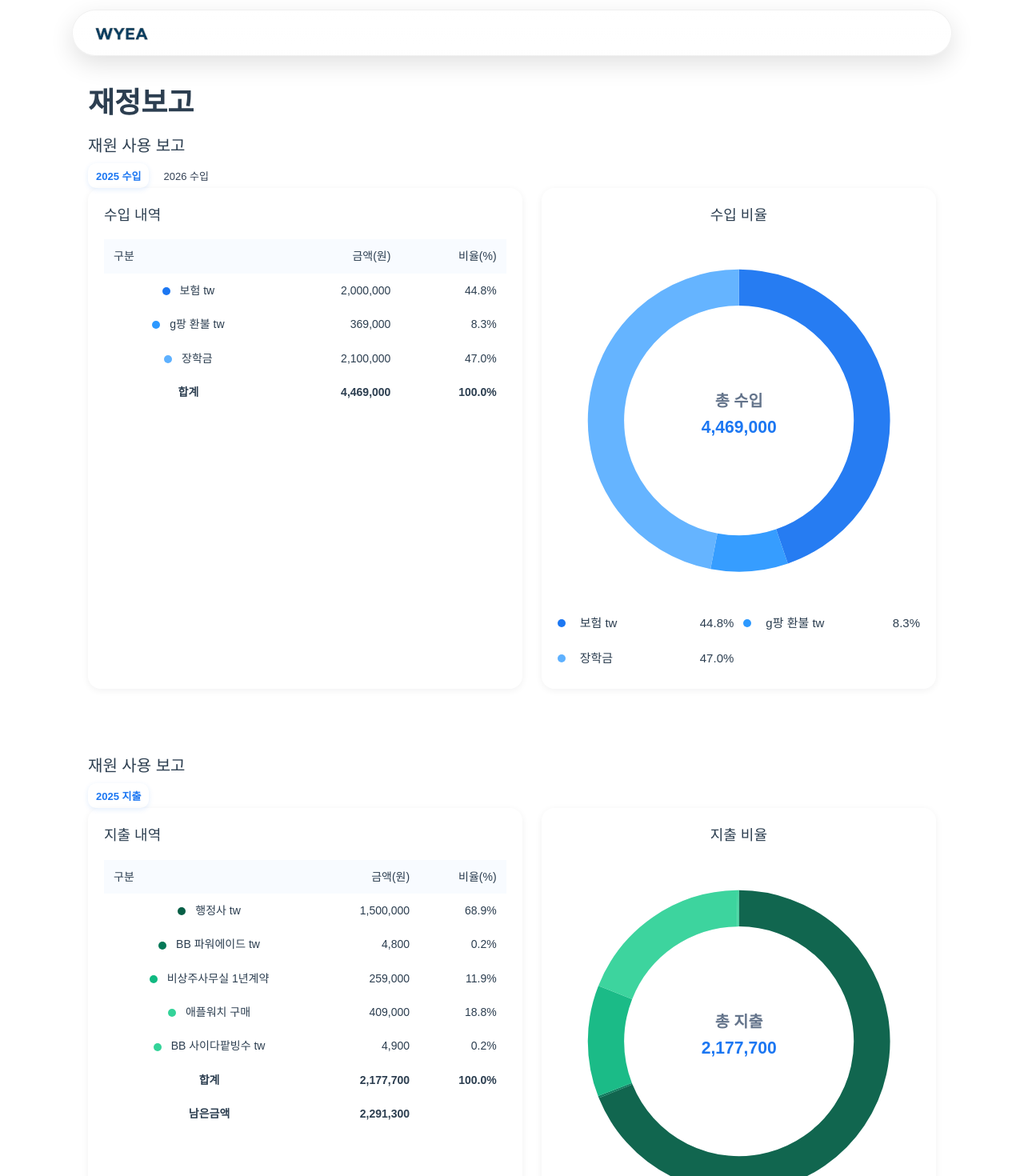
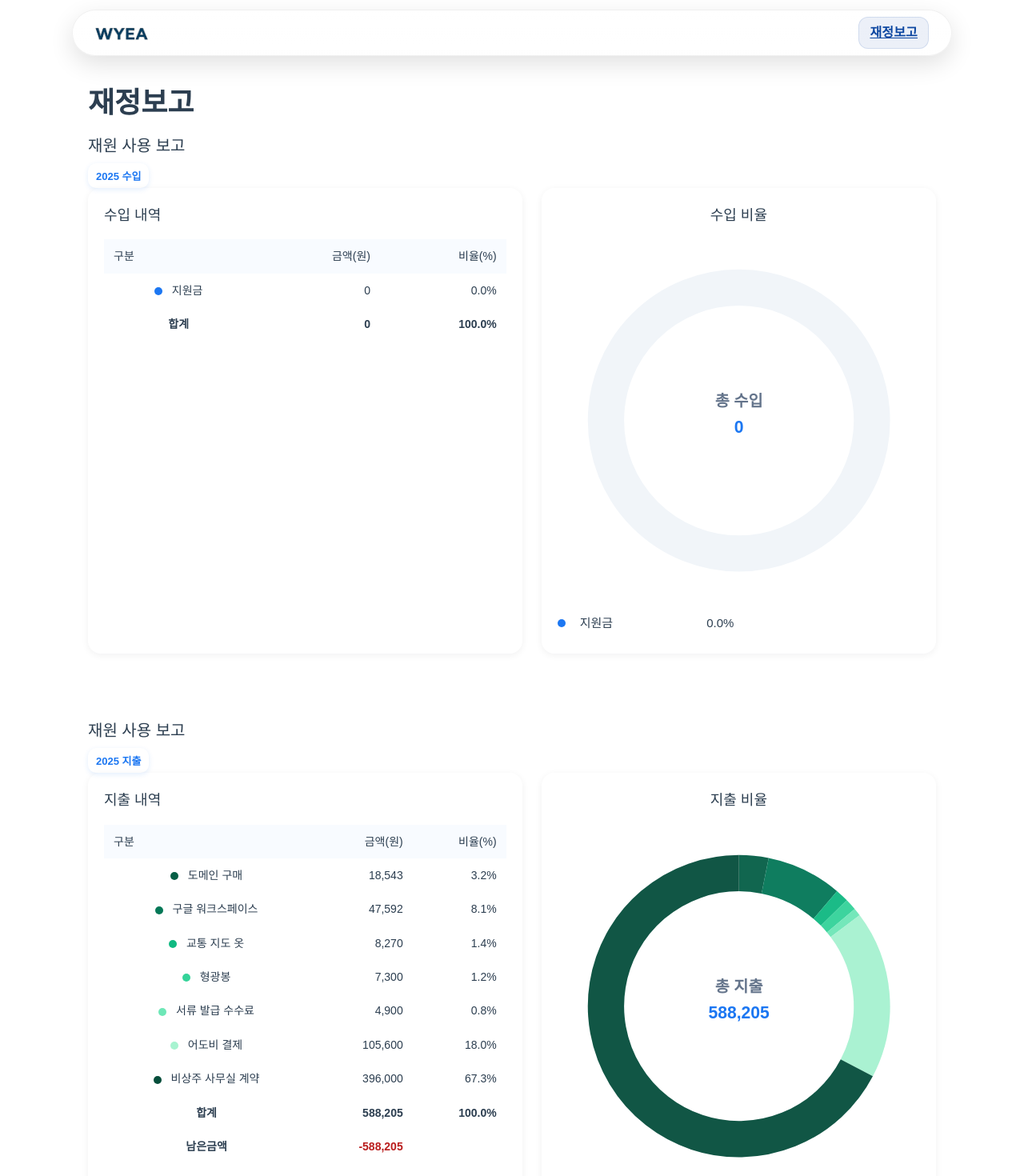
Before and after one commit to wooju8303/WYEA-frontend, a Vue app: page /financialreport in a window 1280 px wide. Shown: the top 1470 px of the page at 80% size. Built offline with nearby package versions, Linux system fonts and the light colour scheme; what quasar would draw is missing.

Commit message:
전체적인 수정

```diff
--- a/src/App.vue
+++ b/src/App.vue
@@ -8,7 +8,7 @@
           </RouterLink>
         </div>
         <nav class="nav">
-<!--          <RouterLink to="/">Home</RouterLink>-->
+          <RouterLink to="/FinancialReport">재정보고</RouterLink>
 <!--          <RouterLink to="/about">About</RouterLink>-->
 <!--          <RouterLink to="/blog">Blog</RouterLink>-->
 <!--          <RouterLink to="/guides">Guides</RouterLink>-->
@@ -165,20 +165,33 @@ onBeforeUnmount(() => {
 
 .nav {
   display: flex;
-  justify-content: center;
+  justify-content: flex-end;
   gap: 22px;
 }
 .nav a {
-  text-decoration: none;
-  font-weight: 600;
+  display: inline-flex;
+  align-items: center;
+  justify-content: center;
+  font-size: 16px;          /* 데스크톱 폰트 */
+  line-height: 1;
+  height: 40px;             /* 클릭 영역 높이 */
+  padding: 0 14px;          /* 좌우 여백 */
+  border-radius: 12px;
+  font-weight: 700;         /* 헤더 대비 살짝 두껍게 */
   color: #1f2937;
-  opacity: .85;
+  opacity: .95;
+  letter-spacing: .01em;
 }
 .nav a.router-link-active {
   color: #0d47a1;
+  background: rgba(13,71,161,.08);
+  box-shadow: inset 0 0 0 1px rgba(13,71,161,.12);
   opacity: 1;
 }
-.nav a:hover { opacity: 1; }
+.nav a:hover {
+  opacity: 1;
+  background: rgba(13,71,161,.06);
+}
 
 .actions {
   display: flex;
--- a/src/components/HomeViewPhoto.vue
+++ b/src/components/HomeViewPhoto.vue
@@ -67,7 +67,7 @@ defineProps<{
 
 }
 @media (min-width: 2560px) {
-  .hero::before { --cell: 42.5px; }
+  .hero::before { --cell: 42px; }
 }
 .hero::after {
   content: "";
@@ -105,8 +105,8 @@ defineProps<{
 }
 @media (min-width: 2560px) {
   .hvpsection1 h1 {
-    margin-top: 26.6px;
-    font-size: 79.8px;
+    margin-top: 27px;
+    font-size: 80px;
     padding: 0.665em 1.33em; /* 배경이 글자보다 약간 크게 */
   }
 }
@@ -129,7 +129,7 @@ defineProps<{
 }
 @media (min-width: 2560px) {
   .hvpsection2 h1 {
-    margin-top: 93.1px;
+    margin-top: 93px;
     font-size: 133px;
     padding: 0.665em 1.33em; /* 배경이 글자보다 약간 크게 */
   }
--- a/src/components/SwipeCarousel.vue
+++ b/src/components/SwipeCarousel.vue
@@ -36,25 +36,47 @@ const slideNames = computed(() =>
     .sort((a, b) => Number(a.split('-')[1]) - Number(b.split('-')[1]))
 )
 
-const track = ref<HTMLDivElement|null>(null)
-const wrap  = ref<HTMLDivElement|null>(null)
+const track = ref<HTMLDivElement | null>(null)
+const wrap  = ref<HTMLDivElement | null>(null)
 const index = ref(0)
 let animating = false  // 스무스 스크롤 중 onScroll 무시용
 
-const scrollTo = (i:number) => {
+/** ===== 전역 DOM 타입명을 쓰지 않는 로컬 타입 ===== */
+type Listener =
+  | ((evt: Event) => void)
+  | { handleEvent: (evt: Event) => void }
+
+type AddOpts = {
+  capture?: boolean
+  once?: boolean
+  passive?: boolean
+  signal?: AbortSignal
+}
+
+type ScrollEndTarget = EventTarget & {
+  addEventListener(type: 'scrollend', listener: Listener, options?: boolean | AddOpts): void
+}
+/** ============================================== */
+
+const scrollTo = (i: number) => {
   const el = track.value!
-  const child = el.children[i] as HTMLElement
+  const child = el.children[i] as HTMLElement | undefined
   if (!child) return
 
   animating = true
   index.value = i // 점 즉시 갱신
   el.scrollTo({ left: child.offsetLeft, behavior: 'smooth' })
 
+  // 스크롤 종료 처리
   const end = () => { animating = false }
-  // 지원되면 scrollend 사용
-  el.addEventListener?.('scrollend', end as any, { once: true } as any)
+
+    // 지원되면 scrollend 사용(타입 안전, any 불필요)
+  ;(el as unknown as ScrollEndTarget).addEventListener?.('scrollend', end, { once: true })
+
   // 폴백 타임아웃
-  setTimeout(() => { if (animating) end() }, 600)
+  window.setTimeout(() => {
+    if (animating) end()
+  }, 600)
 }
 
 const onScroll = () => {
@@ -64,14 +86,16 @@ const onScroll = () => {
   index.value = Math.round(el.scrollLeft / w)
 }
 
-const go = (dir:number) => {
+const go = (dir: number) => {
   const last = slideNames.value.length - 1
   const next = Math.max(0, Math.min(index.value + dir, last))
   scrollTo(next)
 }
 
-onMounted(() => wrap.value?.focus())
+onMounted(() => { wrap.value?.focus?.() })
 </script>
+
+
 
 <style scoped>
 /* 카드 내부 배치 기준 + dot 공간 확보 */
@@ -140,4 +164,24 @@ onMounted(() => wrap.value?.focus())
   cursor: pointer;
 }
 .dots > button.active { background: #0d47a1; }
+@media (min-width: 2560px) {
+  /* 좌우 네비 버튼 확대 */
+  .nav {
+    width: 48px;
+    height: 48px;
+  }
+
+  /* 도트 크기 확대 */
+  .dots > button {
+    width: 11px;
+    height: 11px;
+  }
+
+  /* 도트 간격도 살짝 늘려주면 자연스러움 */
+  .dots {
+    gap: 0.75rem; /* 기본 .5rem → 약간 넓게 */
+  }
+}
+
+
 </style>
--- a/src/views/FinancialReport.vue
+++ b/src/views/FinancialReport.vue
@@ -22,15 +22,11 @@ const arcPath = (cx: number, cy: number, r: number, start: number, end: number)
 }
 
 const incomeitems2025 = ref<Item[]>([
-  { label: '보험 tw', amount: 2_000_000, color: '#1C77F2' },
-  { label: 'g팡 환불 tw', amount: 369_000, color: '#2D99FF' },
-  { label: '장학금', amount: 2_100_000, color: '#5EB1FF' },
+  { label: '지원금', amount: 0, color: '#1C77F2' },
 ])
 
 const incomeitems2026 = ref<Item[]>([
-  { label: '후원금',       amount: 1_200_000, color: '#1C77F2' },
-  { label: '행사 수익',    amount: 1_050_000, color: '#2D99FF' },
-  { label: '장학금',       amount: 2_400_000, color: '#5EB1FF' },
+  { label: '지원금', amount: 0, color: '#1C77F2' },
 ])
 // #1C77F2 (진한 블루)
 // #2D99FF (중간 블루)
@@ -44,17 +40,16 @@ const incomeitems2026 = ref<Item[]>([
 // #E2E8F0 (연한 실버톤)
 
 const spendingitems2025 = ref<Item[]>([
-  { label: '행정사 tw', amount: 1_500_000, color: '#065F46' },
-  { label: 'BB 파워에이드 tw', amount: 4_800, color: '#047857' },
-  { label: '비상주사무실 1년계약', amount: 259_000, color: '#10B981' },
-  { label: '애플워치 구매', amount: 409_000, color: '#34D399' },
-  { label: 'BB 사이다팥빙수 tw', amount: 4_900, color: '#34D399' },
+  { label: '도메인 구매', amount: 18_543, color: '#065F46' },
+  { label: '구글 워크스페이스', amount: 47_592, color: '#047857' },
+  { label: '교통 지도 옷', amount: 8_270, color: '#10B981' },
+  { label: '형광봉', amount: 7_300, color: '#34D399' },
+  { label: '서류 발급 수수료', amount: 4_900, color: '#6EE7B7' },
+  { label: '어도비 결제', amount: 105_600, color: '#A7F3D0' },
+  { label: '비상주 사무실 계약', amount: 396_000, color: '#064E3B' },
 ])
 const spendingitems2026 = ref<Item[]>([
-  { label: '행사 운영비',   amount: 780_000, color: '#065F46' },
-  { label: '장비 구입',     amount: 520_000, color: '#047857' },
-  { label: '사무용 소모품', amount: 86_000,  color: '#10B981' },
-  { label: '광고/홍보',     amount: 160_000, color: '#34D399' },
+
 ])
 // #065F46 (딥 그린·짙은 초록)
 // #047857 (청록빛 중간 초록)
@@ -153,11 +148,11 @@ const centerSub2 = computed(() => {
           @click="activeIncomeYear = '2025'">
           2025 수입
         </button>
-                  <button
-                    :class="{ active: activeIncomeYear === '2026' }"
-                    @click="activeIncomeYear = '2026'">
-                    2026 수입
-                  </button>
+<!--        <button
+          :class="{ active: activeIncomeYear === '2026' }"
+          @click="activeIncomeYear = '2026'">
+          2026 수입
+        </button>-->
       </div>
     </header>
 
@@ -246,11 +241,11 @@ const centerSub2 = computed(() => {
           @click="activeSpendingYear = '2025'">
           2025 지출
         </button>
-<!--        <button-->
-<!--          :class="{ active: activeSpendingYear === '2026' }"-->
-<!--          @click="activeSpendingYear = '2026'">-->
-<!--          2026 지출-->
-<!--        </button>-->
+<!--        <button
+          :class="{ active: activeSpendingYear === '2026' }"
+          @click="activeSpendingYear = '2026'">
+          2026 지출
+        </button>-->
       </div>
     </header>
 
--- a/src/views/HomeView.vue
+++ b/src/views/HomeView.vue
@@ -360,7 +360,7 @@ onBeforeUnmount(() => {
 
   <footer class="footer" :class="{ show: footerVisible }">
     <div class="footer-top">
-      <p>주소</p>
+      <p>대구광역시 중구 명덕로 179, 2층 202-J153호</p>
       <p>
         contact us: wyea@wyea.info
       </p>
@@ -664,12 +664,13 @@ onBeforeUnmount(() => {
   width: 40px;
   height: 4px;
   background: #0d47a1; /* 포인트 색상 */
-  margin: 0.665rem auto 0;
+  margin: 0.5rem auto 0;
   border-radius: 2px;
 }
 @media (min-width: 2560px) {
   .section2-card1 h4::after {
-    width: 53.2px;
+    width: 53px;
+    margin: 0.665rem auto 0;
   }
 }
 
@@ -759,12 +760,13 @@ onBeforeUnmount(() => {
   width: 40px;
   height: 4px;
   background: #0d47a1; /* 포인트 색상 */
-  margin: 0.665rem auto 0;
+  margin: 0.5rem auto 0;
   border-radius: 2px;
 }
 @media (min-width: 2560px) {
   .section2-card2 h4::after {
     width: 53px;
+    margin: 0.665rem auto 0;
   }
 }
 
@@ -782,6 +784,7 @@ onBeforeUnmount(() => {
 }
 @media (min-width: 2560px) {
   .section2-card2 li {
+    margin-top: 20px;
     font-size: 1.463rem;
   }
 }
@@ -1055,7 +1058,7 @@ onBeforeUnmount(() => {
 }
 @media (min-width: 2560px) {
   .footer .footer-top p {
-    font-size: 18.62px;
+    font-size: 19px;
   }
 }
 .footer .footer-middle p {
@@ -1126,17 +1129,6 @@ onBeforeUnmount(() => {
   }
 }
 
-.footer .footer-links {
-  position: absolute;
-  right: 130px;
-  top: 50%;
-  transform: translateY(-50%);
-  margin: 0;
-  white-space: nowrap;
-  font-size: 12px;
-  font-weight: 500;
-}
-
 .footer .footer-links a {
   color: #444;                /* 기본 글자색 */
   text-decoration: none;      /* 밑줄 제거 */
--- a/src/views/PersonalInformationProcessingPolicy.vue
+++ b/src/views/PersonalInformationProcessingPolicy.vue
@@ -6,15 +6,16 @@
   <section class="privacy-policy">
     <h1>개인정보 처리방침</h1>
     <p>
-      [세계 청년 교류회](이하 ‘WYEA’라 한다)은(는) 「개인정보 보호법」 제30조에 따라 정보 주체에게 개인정보 처리에 관한 절차 및 기준을 안내하고,
-      정보 주체의 개인정보를 보호하며 이와 관련한 고충을 신속하고 원활하게 처리할 수 있도록 하기 위하여 다음과 같이 개인정보 처리방침을 수립·공개합니다.
+      [세계 청년 교류회](이하 ‘WYEA’라 한다)은(는) 「개인정보 보호법」 및 관계 법령이 정한 바를 준수하여, 적법하게 개인정보를 처리하고 안전하게 관리하고 있습니다.
+      이에 「개인정보 보호법」 제30조에 따라 정보 주체에게 개인정보 처리에 관한 절차 및 기준을 안내하고,
+      이와 관련한 고충을 신속하고 원활하게 처리할 수 있도록 하기 위하여 다음과 같이 개인정보 처리방침을 수립·공개합니다.
     </p>
 
     <h2>1. 수집하는 개인정보 항목</h2>
     <p>
       본 단체는 다음과 같은 개인정보를 수집할 수 있습니다.<br />
       - 필수항목: 이름, 이메일, 전화번호<br />
-      - 선택항목: 등
+      - 선택항목: 추후 추가
     </p>
 
     <h2>2. 개인정보의 수집 및 이용 목적</h2>
```
